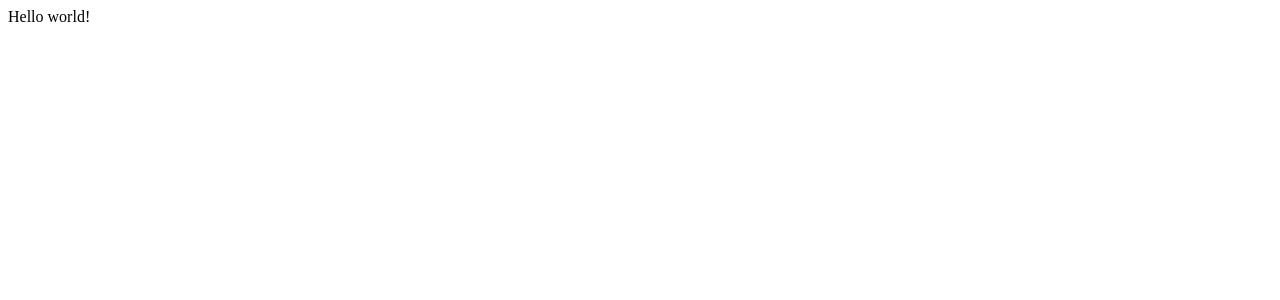
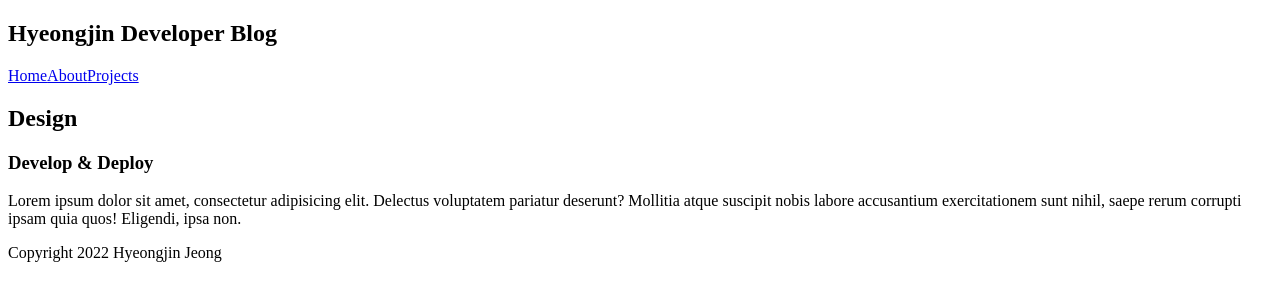
Before and after one commit to KeMezz/hyeongjin-developer-blog, a Gatsby site: page / in a window 1280 px wide. Built offline with nearby package versions, Linux system fonts and the light colour scheme; Gatsby itself is replaced by a stand-in of ours.

Commit message:
레이아웃 정형화

```diff
--- /dev/null
+++ b/src/components/Layout.tsx
@@ -0,0 +1,16 @@
+import React from "react"
+import Navbar from "./NavBar"
+
+function Layout({ children }) {
+  return (
+    <div className="layout">
+      <Navbar />
+      <div className="content">{children}</div>
+      <footer>
+        <p>Copyright 2022 Hyeongjin Jeong</p>
+      </footer>
+    </div>
+  )
+}
+
+export default Layout
--- /dev/null
+++ b/src/components/Navbar.tsx
@@ -0,0 +1,17 @@
+import { Link } from "gatsby"
+import React from "react"
+
+function Navbar() {
+  return (
+    <nav>
+      <h1>Hyeongjin Developer Blog</h1>
+      <div>
+        <Link to="/">Home</Link>
+        <Link to="/about">About</Link>
+        <Link to="/projects">Projects</Link>
+      </div>
+    </nav>
+  )
+}
+
+export default Navbar
--- a/src/pages/404.tsx
+++ b/src/pages/404.tsx
@@ -1,6 +1,6 @@
 import React from "react"
 
-export default function NotFound() {
+function NotFound() {
   return (
     <>
       <h1>404 Not Found</h1>
@@ -8,3 +8,5 @@ export default function NotFound() {
     </>
   )
 }
+
+export default NotFound
--- a/src/pages/index.tsx
+++ b/src/pages/index.tsx
@@ -1,5 +1,24 @@
 import React from "react"
+import Layout from "../components/Layout"
+import Navbar from "../components/NavBar"
 
-export default function Home() {
-  return <div>Hello world!</div>
+function Home() {
+  return (
+    <Layout>
+      <section>
+        <div>
+          <h2>Design</h2>
+          <h3>Develop & Deploy</h3>
+          <p>
+            Lorem ipsum dolor sit amet, consectetur adipisicing elit. Delectus
+            voluptatem pariatur deserunt? Mollitia atque suscipit nobis labore
+            accusantium exercitationem sunt nihil, saepe rerum corrupti ipsam
+            quia quos! Eligendi, ipsa non.
+          </p>
+        </div>
+      </section>
+    </Layout>
+  )
 }
+
+export default Home
```
Also changed, not shown: src/pages/about.tsx (+6 -1 lines), src/pages/projects/index.tsx (added, +12 -0 lines).
